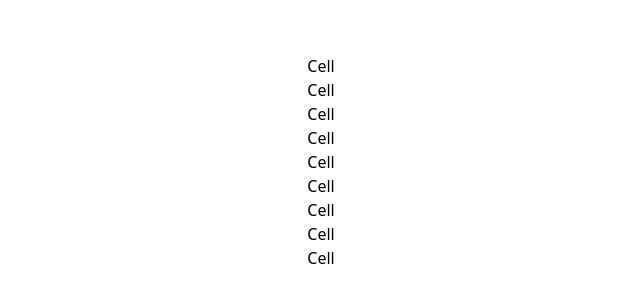
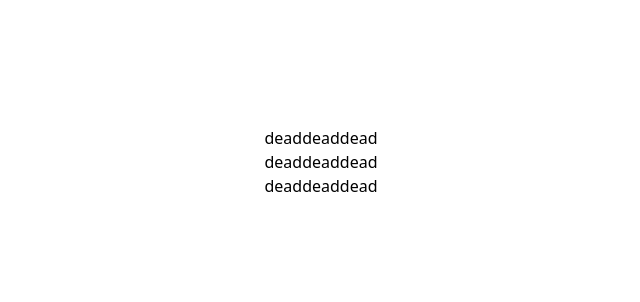
Before and after one commit to samdalvai/game-of-life, a React (Vite) app: page / in a window 1280 px wide. Shown: the part 238-540 px from the top of the page, without its empty margins (319-959 px from the left). Built offline with nearby package versions, Linux system fonts and the light colour scheme.

Commit message:
Add unique keys for gameboard rendering

```diff
--- a/src/components/GameBoard.tsx
+++ b/src/components/GameBoard.tsx
@@ -10,7 +10,7 @@ const GameBoard = ({ rows, columns }: { rows: number, columns: number }) => {
         const nextState: CellState = cell.state === 'alive' ? 'dead' : 'alive';
         const { xAxis, yAxis } = cell.coordinates;
 
-        const updatedCellMatrix: CellMatrix = { ...cellMatrix};
+        const updatedCellMatrix: CellMatrix = { ...cellMatrix };
         updatedCellMatrix[xAxis][yAxis].state = nextState;
 
         setCellMatrix(updatedCellMatrix);
@@ -18,13 +18,18 @@ const GameBoard = ({ rows, columns }: { rows: number, columns: number }) => {
 
     return <>
         {
-            cellMatrix.map((cellRow: Cell[]) => {
-                console.log(cellRow)
-                return <div>{cellRow.map((cell: Cell) => <div className="flex">Cell</div>)}</div>;
+            cellMatrix.map((cellRow: Cell[], index: number) => <div key={'row-' + index} className="flex">
+                    {
+                        cellRow.map((cell: Cell) => {
+                        const { xAxis, yAxis } = cell.coordinates;
+                        return <div key={'cell-' + xAxis + yAxis}>{cell.state}</div>;
+                    })
+                    }
+                </div>
                 /*return <div className="flex">{
                     cellRow.map((cell: Cell) => <CellSquare cell={cell} onClick={() => handleCellClick(cell)} />)
                 }</div>;*/
-            })
+            )
         }
     </>;
 }
```
